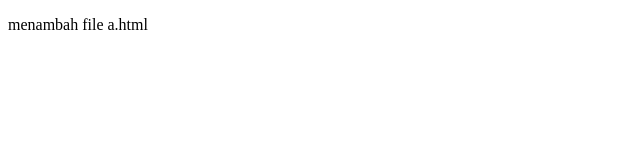
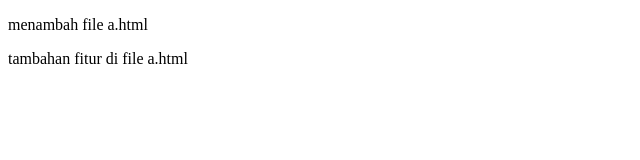
Before and after one commit to alfian-arya/belajar-git-remote, a plain HTML site: page a.html in a window 1280 px wide. Shown: the whole page, without its empty margins (0-640 px from the left). Drawn offline with Linux system fonts and the light colour scheme.

Commit message:
menambah fitur file di a.html

```diff
--- a/a.html
+++ b/a.html
@@ -8,5 +8,6 @@
 <body>
     <p>menambah file a.html</p>
 
+    <p>tambahan fitur di file a.html</p>
 </body>
 </html>
```
